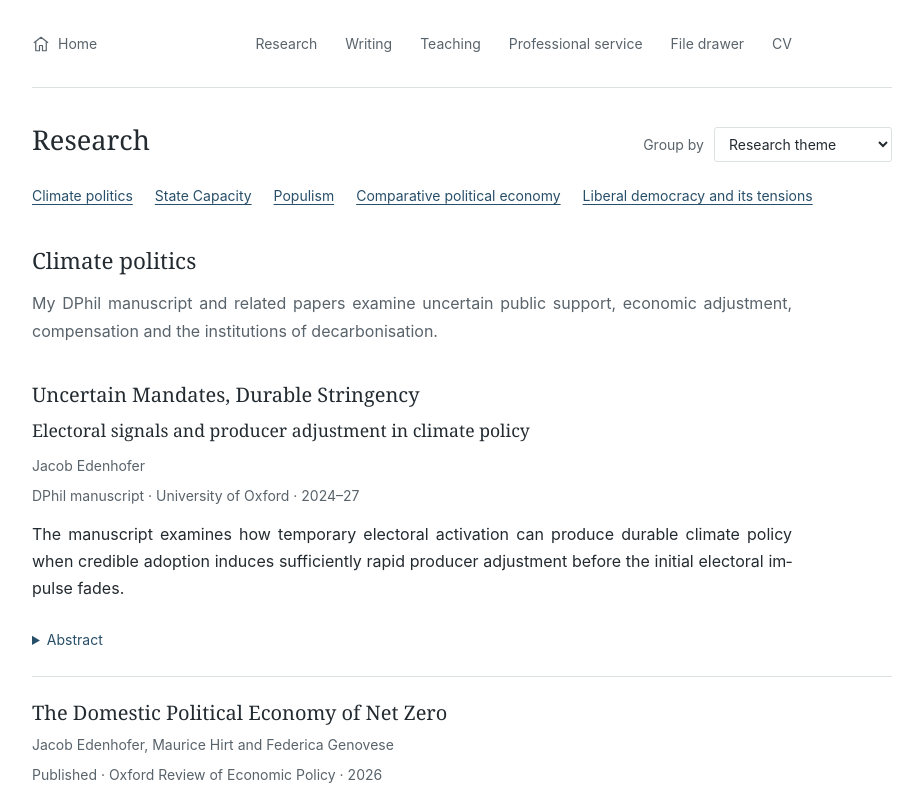
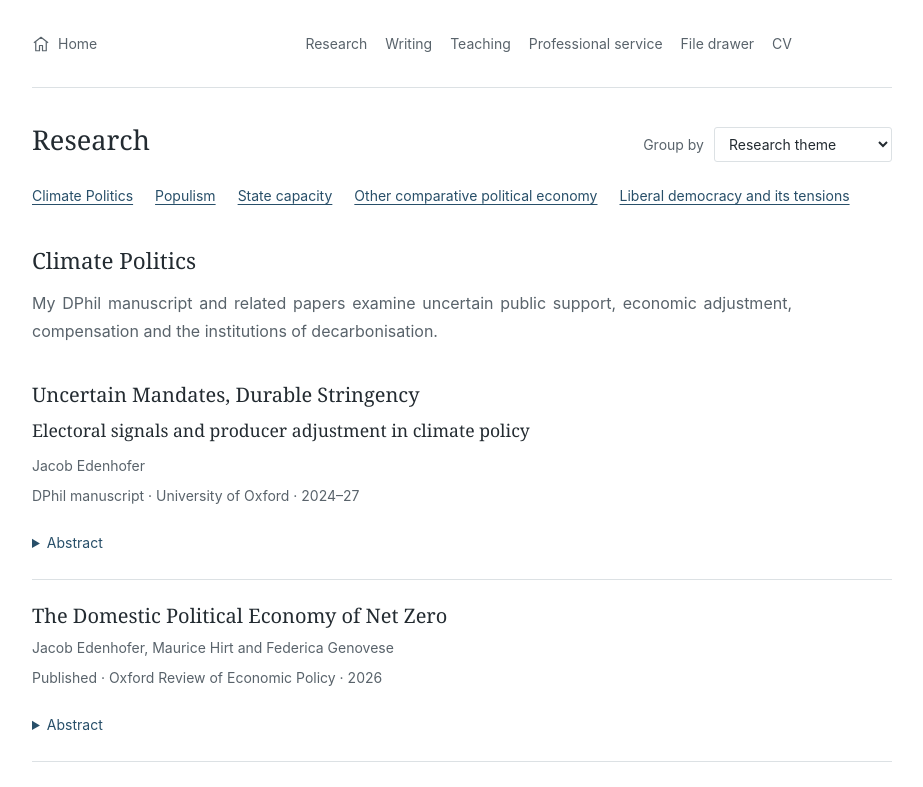
Before and after one commit to jacob-edenhofer/Website, a Next.js app: page /research in a window 1280 px wide. Shown: the top 787 px of the page, without its empty margins (178-1101 px from the left). Built offline with nearby package versions, Linux system fonts and the light colour scheme.

Commit message:
Refine research presentation and document public engagement occasions

```diff
--- a/app/components/PaperEntry.tsx
+++ b/app/components/PaperEntry.tsx
@@ -14,7 +14,6 @@ export function PaperEntry({ paper }: { paper: ResearchItem }) {
         {paper.subtitle && <p className="dphil-subtitle">{paper.subtitle}</p>}
         <p className="paper-authors">{paper.authors}</p>
         <p className="paper-meta">{metadata}</p>
-        <p className="paper-summary">{paper.summary}</p>
         <div className="paper-links">
           {paper.links.map((link) => (
             <a href={link.href} key={link.label}>{link.label}</a>
--- a/app/components/PublicationViews.tsx
+++ b/app/components/PublicationViews.tsx
@@ -35,15 +35,9 @@ const statusGroups = [
 const themes = [
   {
     id: "theme-climate",
-    title: "Climate politics",
+    title: "Climate Politics",
     description: "My DPhil manuscript and related papers examine uncertain public support, economic adjustment, compensation and the institutions of decarbonisation.",
     papers: researchByProgramme.climate,
-  },
-  {
-    id: "theme-state-capacity",
-    title: "State Capacity",
-    description: "These papers examine how information constrains fiscal policy and how political conflict influences investment in the legal and administrative capacity to tax.",
-    papers: researchByProgramme.stateCapacity,
   },
   {
     id: "theme-populism",
@@ -52,8 +46,14 @@ const themes = [
     papers: researchByProgramme.populism,
   },
   {
+    id: "theme-state-capacity",
+    title: "State capacity",
+    description: "These papers examine how information constrains fiscal policy and how political conflict influences investment in the legal and administrative capacity to tax.",
+    papers: researchByProgramme.stateCapacity,
+  },
+  {
     id: "theme-cpe",
-    title: "Comparative political economy",
+    title: "Other comparative political economy",
     description: "These projects examine taxation, inflation, redistribution and the allocation of benefits across voters.",
     papers: researchByProgramme.cpe,
   },
--- a/app/data/writing.ts
+++ b/app/data/writing.ts
@@ -104,6 +104,14 @@ export const reviewsAndEssays: WritingItem[] = [
 
 export const democracyAndAdvice: WritingItem[] = [
   {
+    title: "Wissenschaft und Politikberatung in Zeiten gesellschaftlicher Spaltung",
+    authors: "With Ottmar Edenhofer",
+    outlet: "Brandenburg state parliament, Potsdam",
+    date: "8 July 2026",
+    href: "https://mwfk.brandenburg.de/sixcms/media.php/9/05_ProfOttmarEdenhofer_Politikberatung_PowerPointVortrag.pdf",
+    description: "We prepared these slides for Ottmar Edenhofer’s keynote at ‘Resilienz des deutschen Wissenschaftssystems – Verantwortung gemeinsam übernehmen’, a conference on the resilience of Germany’s science system.",
+  },
+  {
     title: "60 Minuten: (Rechts-)Populismus: Altes Problem, junge Stimmen",
     authors: "With Christian Leßmann, Luisa Dörr and Julius Kölzer",
     outlet: "ifo Institute and TU Dresden",
@@ -112,20 +120,12 @@ export const democracyAndAdvice: WritingItem[] = [
     description: "A public discussion of the sources of support for populist parties in Germany and elsewhere in Europe.",
   },
   {
-    title: "Wissenschaft und Politikberatung in Zeiten gesellschaftlicher Spaltung",
-    authors: "Ottmar Edenhofer",
-    outlet: "Presentation",
-    date: "2026",
-    href: "https://mwfk.brandenburg.de/sixcms/media.php/9/05_ProfOttmarEdenhofer_Politikberatung_PowerPointVortrag.pdf",
-    description: "A presentation on scientific advice and democratic authority amid political polarisation.",
-  },
-  {
     title: "Towards a more nuanced understanding of right-wing populism",
     authors: "Jacob Edenhofer",
-    outlet: "Friedrich Naumann Foundation presentation",
+    outlet: "Friedrich Naumann Foundation, Europe Workshop",
     date: "25 November 2025",
     href: "https://www.dropbox.com/scl/fi/v3nes994lb0ml0pwwu6xs/RWP_Naumann_Stiftung_EdenhoferNov2025_long.pdf?rlkey=d9e5dvibsc0fif4d3kd1809j6&st=gdul11fl&dl=0",
-    description: "A review of research on the causes and consequences of right-wing populism and the available responses.",
+    description: "Across 85 slides, I offer a synthesis and my interpretation of the literature on the causes and consequences of right-wing populism and assess potential countermeasures.",
   },
 ];
 
--- a/app/globals.css
+++ b/app/globals.css
@@ -30,7 +30,7 @@ p { margin: 0 0 1.1em; }
 .header-layout { display: flex; align-items: center; gap: 56px; width: 100%; max-width: var(--text-width); }
 .home-link { display: inline-flex; align-items: center; gap: 8px; min-height: 44px; font-size: .875rem; white-space: nowrap; color: var(--muted); text-decoration: none; }
 .home-link:hover { color: var(--ink); text-decoration: underline; }
-.site-nav { display: flex; flex-wrap: wrap; justify-content: flex-end; gap: 4px 28px; margin-left: auto; font-size: .875rem; }
+.site-nav { display: flex; flex-wrap: wrap; justify-content: flex-end; gap: 4px 18px; margin-left: auto; font-size: .875rem; }
 .site-nav a { color: var(--muted); padding-block: 8px; text-decoration: none; }
 .site-nav a:hover, .site-nav a[aria-current="page"] { color: var(--ink); text-decoration: underline; text-underline-offset: 5px; }
 .skip-link { position: absolute; left: 16px; top: -100px; padding: 10px 16px; background: var(--paper); color: var(--ink); z-index: 10; }
@@ -118,7 +118,7 @@ summary { color: var(--blue); cursor: pointer; font-size: .875rem; width: fit-co
 }
 @media (max-width: 560px) {
   .page-width { width: calc(100% - 40px); }
-  .site-nav { justify-content: flex-start; gap: 3px 20px; }
+  .site-nav { justify-content: flex-start; gap: 3px 18px; }
   .hero, .page-intro, .prose-page { padding-top: 34px; }
   .hero { padding-bottom: 32px; }
   .hero-layout { grid-template-columns: 1fr; gap: 24px; }
```
